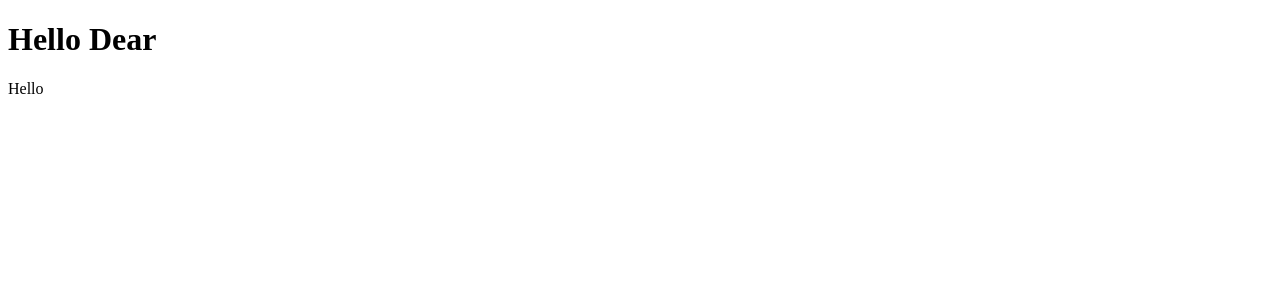
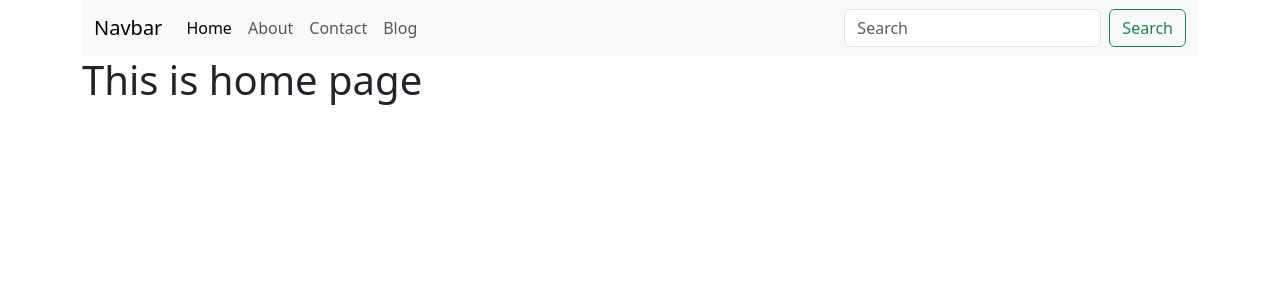
Before and after one commit to mdkawsardev/django_project2, a Django app: page / in a window 1280 px wide. Shown: the top 300 px of the page. Run offline with Django 5.2, Linux system fonts and the light colour scheme.

Commit message:
django is running

```diff
--- a/website/pull/urls.py
+++ b/website/pull/urls.py
@@ -5,4 +5,5 @@ urlpatterns = [
     path('', views.index, name='home'),
     path('about/', views.about, name='about'),
     path('contact/', views.contact, name='contact'),
+    path('blog/', views.blog, name='blog'),
 ]
--- a/website/pull/views.py
+++ b/website/pull/views.py
@@ -8,3 +8,5 @@ def about(request):
     return render(request, 'about.html')
 def contact(request):
     return render(request, 'contact.html')
+def blog(request):
+    return render(request, 'blog.html')
--- /dev/null
+++ b/website/templates/base.html
@@ -0,0 +1,45 @@
+<!DOCTYPE html>
+<html lang="en">
+<head>
+    <meta charset="UTF-8">
+    <meta name="viewport" content="width=device-width, initial-scale=1.0">
+    <title>{% block title %}{% endblock title %} | Showroom</title>
+    <link href="https://cdn.jsdelivr.net/npm/bootstrap@5.3.8/dist/css/bootstrap.min.css" rel="stylesheet">
+</head>
+<body>
+    <div class="container">
+        <nav class="navbar navbar-expand-lg bg-body-tertiary">
+  <div class="container-fluid">
+    <a class="navbar-brand" href="#">Navbar</a>
+    <button class="navbar-toggler" type="button" data-bs-toggle="collapse" data-bs-target="#navbarSupportedContent" aria-controls="navbarSupportedContent" aria-expanded="false" aria-label="Toggle navigation">
+      <span class="navbar-toggler-icon"></span>
+    </button>
+    <div class="collapse navbar-collapse" id="navbarSupportedContent">
+      <ul class="navbar-nav me-auto mb-2 mb-lg-0">
+        <li class="nav-item">
+          <a class="nav-link active" aria-current="page" href="/">Home</a>
+        </li>
+        <li class="nav-item">
+          <a class="nav-link" href="/about">About</a>
+        </li>
+        <li class="nav-item">
+          <a class="nav-link" href="/contact">Contact</a>
+        </li>
+        <li class="nav-item">
+          <a class="nav-link" href="/blog">Blog</a>
+        </li>
+      </ul>
+      <form class="d-flex" role="search">
+        <input class="form-control me-2" type="search" placeholder="Search" aria-label="Search"/>
+        <button class="btn btn-outline-success" type="submit">Search</button>
+      </form>
+    </div>
+  </div>
+</nav>
+    </div>
+    <div class="container">
+        {% block body %}{% endblock body %}
+    </div>
+    <script src="https://cdn.jsdelivr.net/npm/bootstrap@5.3.8/dist/js/bootstrap.bundle.min.js"></script>
+</body>
+</html>
--- /dev/null
+++ b/website/templates/blog.html
@@ -0,0 +1,5 @@
+{% extends "base.html" %}
+{% block title %}Blog{% endblock title %}
+{% block body %}
+<h1>This is blog page</h1>
+{% endblock body %}
--- a/website/templates/index.html
+++ b/website/templates/index.html
@@ -1,12 +1,5 @@
-<!DOCTYPE html>
-<html lang="en">
-<head>
-    <meta charset="UTF-8">
-    <meta name="viewport" content="width=device-width, initial-scale=1.0">
-    <title>My Template</title>
-</head>
-<body>
-    <h1>Hello Dear</h1>
-    <p>Hello <b>{{bold}}</b></p>
-</body>
-</html>
+{% extends "base.html" %}
+{% block title %}Home{% endblock title %}
+{% block body %}
+<h1>This is home page</h1>
+{% endblock body %}
```
Also changed, not shown: website/templates/about.html (+5 -11 lines), website/templates/contact.html (+5 -11 lines).
